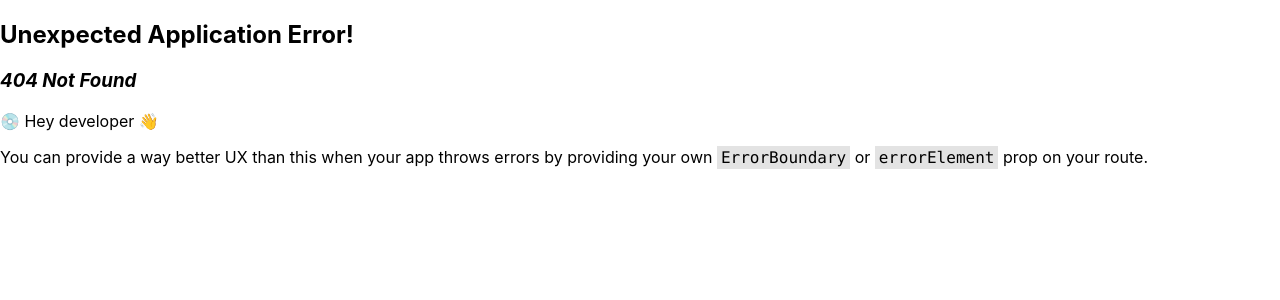
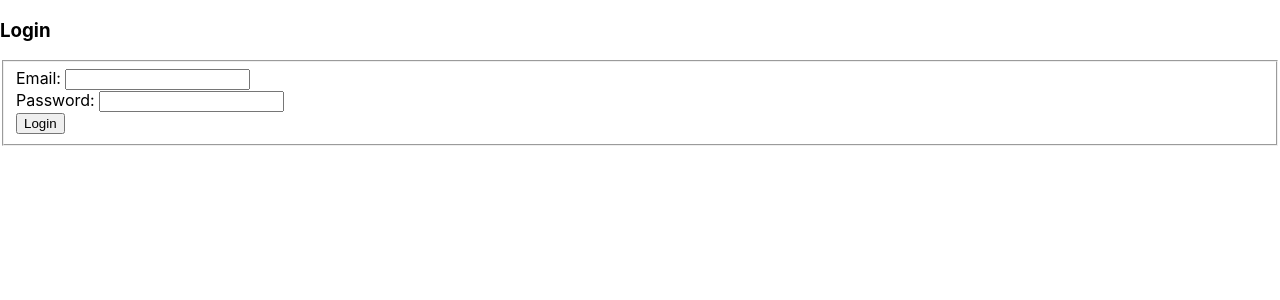
Before and after one commit to LeighVirrey/Myggblomster, a React (Create React App) app in the folder front-end/: page /login in a window 1280 px wide. Before the commit this address had no page. Shown: the top 300 px of the page. Built offline with nearby package versions, Linux system fonts and the light colour scheme.

Commit message:
login/userprofile

```diff
--- a/front-end/package.json
+++ b/front-end/package.json
@@ -5,6 +5,7 @@
   "dependencies": {
     "axios": "^1.7.9",
     "cra-template": "1.2.0",
+    "js-cookie": "^3.0.5",
     "react": "^19.0.0",
     "react-dom": "^19.0.0",
     "react-router-dom": "^7.1.3",
--- /dev/null
+++ b/front-end/src/components/login/login.js
@@ -0,0 +1,121 @@
+import React, { useState } from 'react'
+
+import { useNavigate } from 'react-router-dom';
+import Cookies from 'js-cookie';
+
+const Login = () => {
+    const navigate = useNavigate()
+    const [message, setMessage] = useState(undefined)
+    const [formData, setFormData] = useState({
+        email: '',
+        password: ''
+    });
+
+    const [errors, setErrors] = useState({});
+
+    const handleChange = (e) => {
+        const { name, value } = e.target;
+        setFormData({
+            ...formData,
+            [name]: value
+        });
+    };
+
+    const validate = () => {
+        let errors = {};
+        if (!formData.email) errors.email = 'Email is required';
+        if (!formData.password) errors.password = 'Password is required';
+        setErrors(errors);
+        return Object.keys(errors).length === 0;
+    };
+
+    const handleSubmit = (e) => {
+        e.preventDefault();
+        if (validate()) {
+            console.log('Form submitted successfully', formData);
+            console.log("Update Clicked")
+            let url = "http://localhost:9000/login"
+            let theBody =
+            {
+                email: formData.email,
+                password: formData.password
+            }
+            console.log("BODY: ", theBody)
+            let fetchOptions = {
+                method: "POST",
+                headers: {
+                    "Content-type": "application/json",
+                    "Access-Control-Allow-Credentials": 'true'
+                },
+                body: JSON.stringify(theBody),
+                credentials: 'include'
+            }
+            console.log("FETCH OPTIONS: ", fetchOptions)
+
+            fetch(url, fetchOptions)
+                .then(r => r.json())
+                .then(data => {
+                    console.log("DATA RES: ", data)
+                    if (data.alreadyExisted == false) {
+                        navigate('/register')
+                    } else {
+                        Cookies.set('userId', data.user.id, { path: '/' })
+                        navigate('/userProfile/' + data.user.id)
+                    }
+                })
+
+        }
+    }
+
+
+    return (
+        <div>
+            <div className="container">
+                <div className="row justify-content-center">
+                    <div className="col-md-6">
+                        <div className="card mb-3">
+                            <h3 className="card-header text-primary">Login</h3>
+                            <div className="card-body">
+                                <form onSubmit={handleSubmit}>
+                                    <fieldset>
+                                        <div>
+                                            <label htmlFor="email" className="form-label mt-4">Email: </label>
+                                            <input
+                                                className="form-control"
+                                                type="email"
+                                                id="email"
+                                                name="email"
+                                                value={formData.email}
+                                                onChange={handleChange}
+                                                required
+                                            />
+                                            {errors.email && <p className="error">{errors.email}</p>}
+                                        </div>
+                                        <div>
+                                            <label htmlFor="password" className="form-label mt-4">Password: </label>
+                                            <input
+                                                className="form-control"
+                                                type="password"
+                                                id="password"
+                                                name="password"
+                                                value={formData.password}
+                                                onChange={handleChange}
+                                                required
+                                            />
+                                            {errors.password && <p className="error">{errors.password}</p>}
+                                            <br />
+                                            <input type="submit" value="Login" />
+                                        </div>
+                                    </fieldset>
+                                </form>
+                            </div>
+                        </div>
+                    </div>
+                </div>
+            </div>
+        </div>
+
+    )
+}
+
+export default Login
--- /dev/null
+++ b/front-end/src/components/userProfile/userProfile.js
@@ -0,0 +1,13 @@
+import React from 'react'
+import MovieList from '../movies/movie-list/movie-list'
+
+const userProfile = () => {
+    return (
+        <div>
+        <div>userProfile</div>
+        <div className='nav'><MovieList /></div>
+        </div>
+    )
+}
+
+export default userProfile
```
Also changed, not shown: front-end/src/index.js (+10 -0 lines), 2 other files (tests, documents, lock files or other folders).
